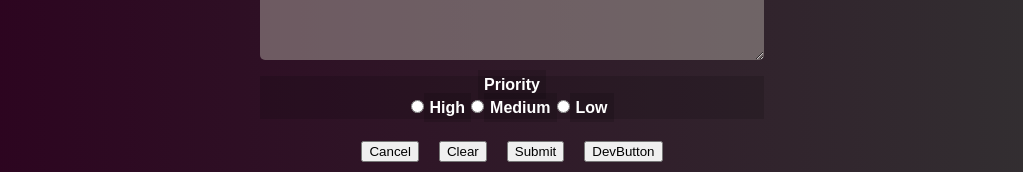
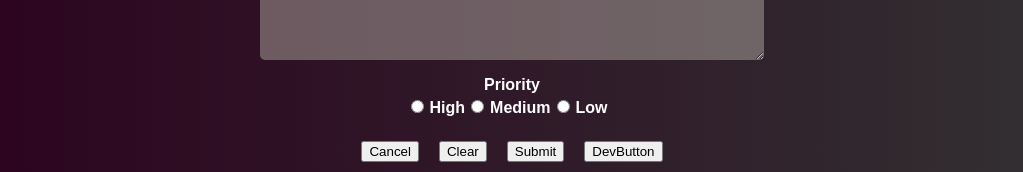
Before and after one commit to andutch/Project2, an Angular app in the folder Proj2_Angular/Project2v0/: page /create-task in a window 1280 px wide. Shown: the part 617-789 px from the top of the page, without its empty margins (128-1151 px from the left). Built offline with nearby package versions, Linux system fonts and the light colour scheme.

Commit message:
css cleanup

```diff
--- a/Proj2_Angular/Project2v0/src/app/create-task/create-task.component.css
+++ b/Proj2_Angular/Project2v0/src/app/create-task/create-task.component.css
@@ -44,15 +44,15 @@ div{
 }
 
 label{
-    background-color: rgba(0, 0, 0, 0.144);
+    /* background-color: rgba(0, 0, 0, 0.144); */
     font-weight: bold;
     padding: 6px;
 }
-
+/*
 .priorityDiv {
     background-color: rgba(0, 0, 0, 0.144);
     font-weight:0;
-}
+} */
 
 input {
     margin: 6px 0px;
--- a/Proj2_Angular/Project2v0/src/app/modify-tasks/modify-tasks.component.css
+++ b/Proj2_Angular/Project2v0/src/app/modify-tasks/modify-tasks.component.css
@@ -45,15 +45,15 @@ div{
 }
 
 label{
-    background-color: rgba(0, 0, 0, 0.144);
+    /* background-color: rgba(0, 0, 0, 0.144); */
     font-weight: bold;
     padding: 6px;
 }
 
-.priorityDiv {
+/* .priorityDiv {
     background-color: rgba(0, 0, 0, 0.144);
     font-weight:0;
-}
+} */
 
 input {
     margin: 6px 0px;
```
